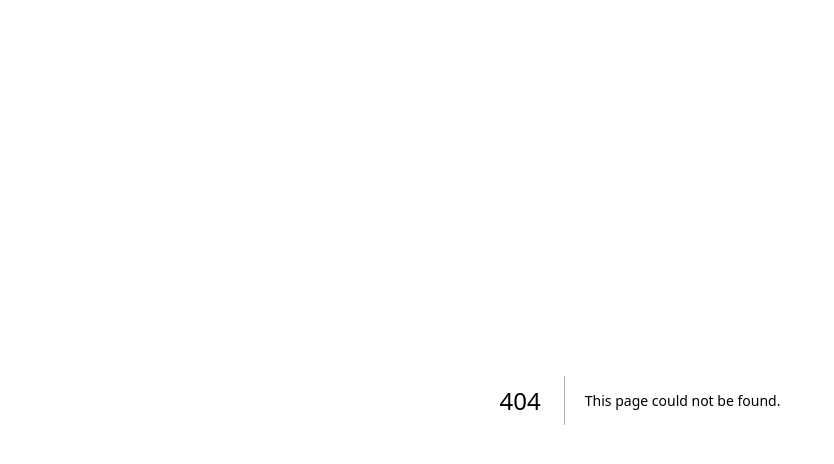
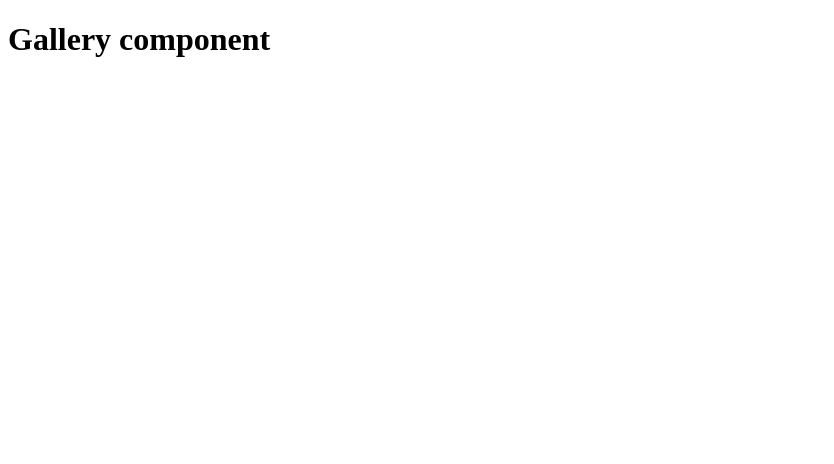
Before and after one commit to pawas-saxena-paragon/learning_next_gallery, a Next.js app: page /gallery in a window 1280 px wide. Before the commit this address had no page. Shown: the top 464 px of the page, without its empty margins (0-834 px from the left). Built offline with nearby package versions, Linux system fonts and the light colour scheme.

Commit message:
added search and gallery page

```diff
--- /dev/null
+++ b/src/components/NavBar.tsx
@@ -0,0 +1,5 @@
+const Navbar = () => {
+  return <h1>Nav bar</h1>;
+};
+
+export default Navbar;
--- /dev/null
+++ b/src/pages/gallery/index.tsx
@@ -0,0 +1,4 @@
+const Gallery = () => {
+  return <h1>Gallery component</h1>;
+};
+export default Gallery;
```
Also changed, not shown: src/pages/search/index.tsx (added, +9 -0 lines), 1 other file (tests, documents, lock files or other folders).
